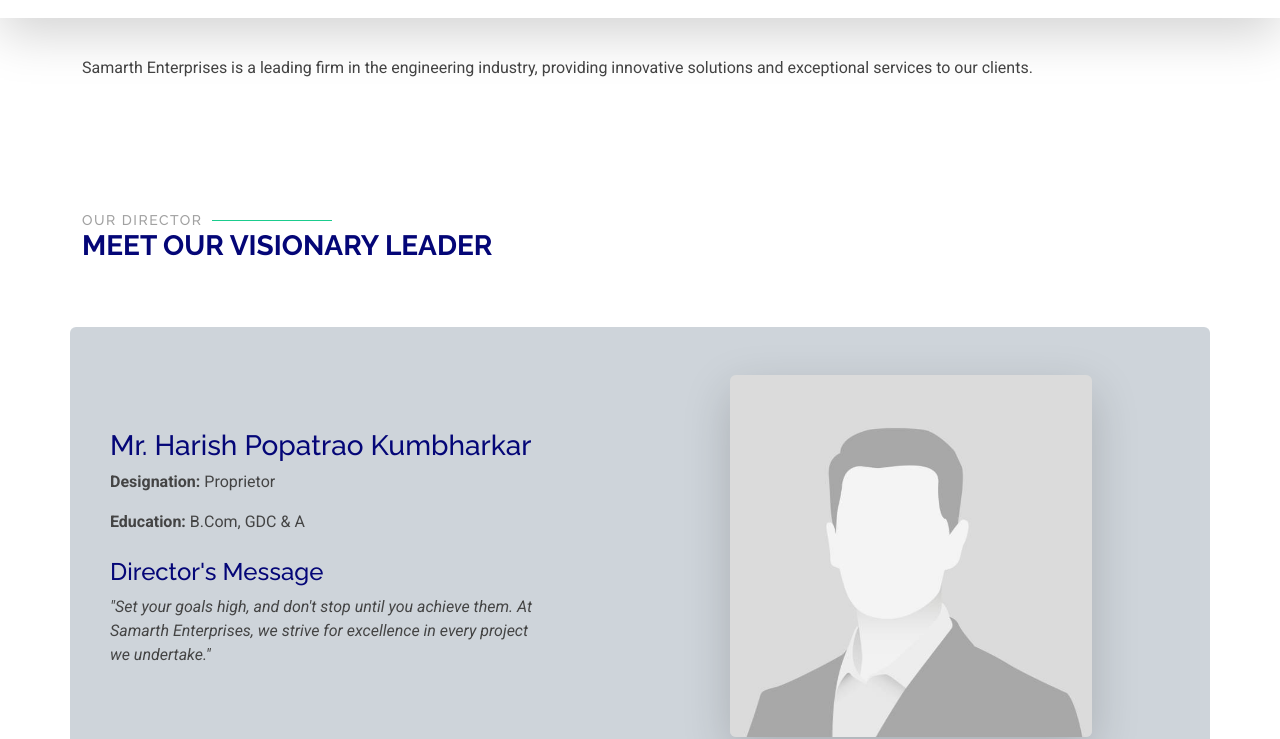
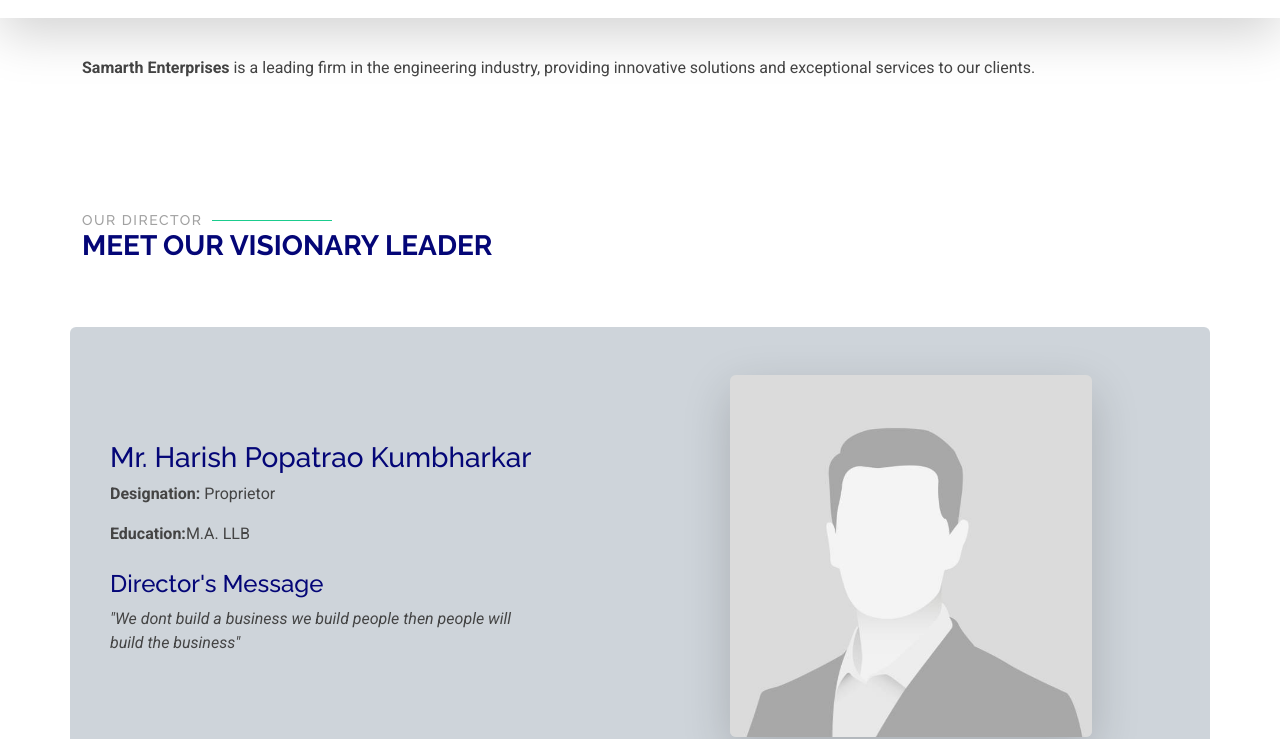
Before and after one commit to atharvsankpal7/Samarth-Business-Group-DP, a plain HTML site: page pages/Enterprises.html in a window 1280 px wide. Shown: the part 538-1277 px from the top of the page. Drawn offline with Linux system fonts and the light colour scheme; files whose address does not match are found by name.

Commit message:
Update Enterprises.html

```diff
--- a/pages/Enterprises.html
+++ b/pages/Enterprises.html
@@ -106,7 +106,7 @@
 
         <div class="container" data-aos="fade-up">
           <p>
-            Samarth Enterprises is a leading firm in the engineering
+            <b>Samarth Enterprises</b> is a leading firm in the engineering
             industry, providing innovative solutions and exceptional services to
             our clients.
           </p>
@@ -129,12 +129,11 @@
             <div class="col-lg-5">
               <h3>Mr. Harish Popatrao Kumbharkar</h3>
               <p><strong>Designation:</strong> Proprietor</p>
-              <p><strong>Education:</strong> B.Com, GDC & A</p>
+              <p><strong>Education:</strong>M.A. LLB</p>
               <div class="mt-4">
                 <h4>Director's Message</h4>
                 <blockquote class="fst-italic">
-                  "Set your goals high, and don't stop until you achieve them. At Samarth Enterprises, we strive for excellence in every project we undertake."
-                </blockquote>
+                  "We dont build a business we build people then people will build the business"
               </div>
             </div>
             <div class="col-lg-6 d-flex justify-content-center">
@@ -223,7 +222,7 @@
                 <i class="bi bi-geo-alt flex-shrink-0"></i>
                 <div>
                   <h3>Address</h3>
-                  <p>123 Engineering Street, Tech City, State 12345</p>
+                  <p>Plot No:D-24 MIDC Baramati Dist.Pune 413133</p>
                 </div>
               </div>
               <div
```
